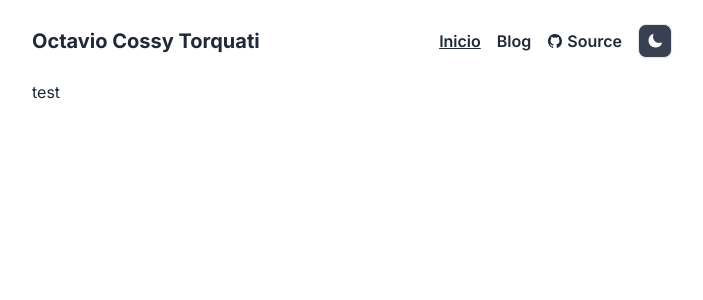
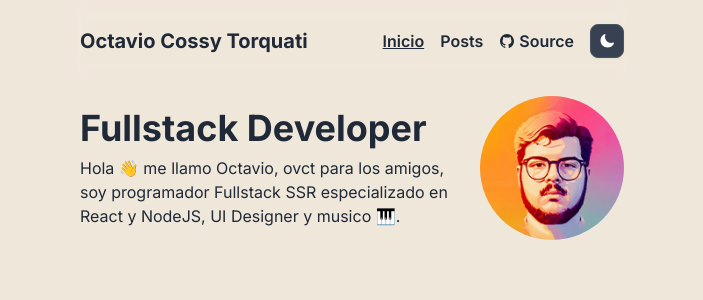
Before and after one commit to Octaviocossy/portfolio_2023, a Next.js app: page / in a window 1280 px wide. Shown: the top 300 px of the page, without its empty margins (288-991 px from the left). Built offline with nearby package versions, Linux system fonts and the light colour scheme.

Commit message:
🌈 design: adds presentation component

```diff
--- a/src/app/layout.tsx
+++ b/src/app/layout.tsx
@@ -18,7 +18,7 @@ export default function RootLayout({ children }: IProps) {
   return (
     <html lang="en">
       <body
-        className={`${inter.className} m-auto bg-white text-gray-800 dark:bg-gray-900 dark:text-white`}
+        className={`${inter.className} m-auto bg-[#f0e7db] text-gray-800 dark:bg-gray-900 dark:text-gray-200`}
       >
         <Navbar />
         {children}
--- a/src/app/blog/page.tsx
+++ b/src/app/posts/page.tsx
@@ -3,7 +3,7 @@ import { Container } from "@/ui";
 export default function Blog() {
   return (
     <Container>
-      <p>blog</p>
+      <p>posts</p>
     </Container>
   );
 }
--- /dev/null
+++ b/src/modules/assets/index.ts
@@ -0,0 +1 @@
+export { default as Prof_Picture } from "./ovct.jpg";
--- a/src/modules/models/routes.model.ts
+++ b/src/modules/models/routes.model.ts
@@ -1,4 +1,4 @@
 export enum ERoutes {
     HOME = '/',
-    BLOG = '/blog',
+    POSTS = '/posts',
 }
--- a/src/modules/pages/home/components/Presentation.component.tsx
+++ b/src/modules/pages/home/components/Presentation.component.tsx
@@ -1,7 +1,14 @@
+import { Prof_Picture } from "@/assets";
+import Image from "next/image";
+
 export const Presentation = () => {
   return (
-    <div>
-      <p>test</p>
-    </div>
+    <section className="flex items-center pt-[1rem] flex-col-reverse sm:flex-row">
+      <div className="flex-1 flex space-y-2 flex-col pr-[11px]">
+        <h1 className="font-bold text-3xl sm:text-4xl">Fullstack Developer</h1>
+        <p>Hola 👋 me llamo Octavio, ovct para los amigos, soy programador Fullstack SSR especializado en React y NodeJS, UI Designer y musico 🎹.</p>
+      </div>
+      <Image src={Prof_Picture} alt="Picture of the author" className="rounded-full w-48 mb-8 sm:mb-0 sm:w-36" />
+    </section>
   );
 };
--- a/src/modules/ui/display/Container.display.tsx
+++ b/src/modules/ui/display/Container.display.tsx
@@ -4,5 +4,5 @@ interface IProps {
 }
 
 export const Container: React.FC<IProps> = ({ children, className }) => {
-  return <div className={`px-4 pt-20 max-w-2xl m-auto ${className}`}>{children}</div>;
+  return <main className={`px-4 pt-20 max-w-xl m-auto flex flex-col space-y-14 ${className}`}>{children}</main>;
 };
--- a/src/modules/ui/interfaces/navbar/Navbar.interface.tsx
+++ b/src/modules/ui/interfaces/navbar/Navbar.interface.tsx
@@ -19,7 +19,7 @@ const Navbar = () => {
       href: ERoutes.HOME,
       isCurrent: pathname === ERoutes.HOME,
     },
-    { name: "Blog", href: ERoutes.BLOG, isCurrent: pathname === ERoutes.BLOG },
+    { name: "Posts", href: ERoutes.POSTS, isCurrent: pathname === ERoutes.POSTS },
     {
       target: "_blank",
       name: "Source",
@@ -42,7 +42,7 @@ const Navbar = () => {
 
   return (
     <header
-      className="px-4 max-w-2xl m-auto py-6 flex items-center space-x-4 fixed w-full top-0 left-0 right-0"
+      className="px-4 max-w-xl m-auto py-6 flex items-center space-x-4 fixed w-full top-0 left-0 right-0"
       style={{ backdropFilter: "blur(10px)" }}
     >
       <section className="flex items-center flex-1">
@@ -70,7 +70,7 @@ const Navbar = () => {
       <section className="flex">
         <Button
           onClick={handleTheme}
-          className="bg-gray-700 hover:bg-gray-800 dark:bg-yellow-500 dark:border-yellow-800 hover:dark:bg-yellow-600"
+          className="bg-gray-700 border-gray-600 hover:bg-gray-800 dark:bg-yellow-500 dark:border-yellow-400 hover:dark:bg-yellow-600"
         >
           {theme === "light" ? (
             <MoonIcon className="w-4 h-4 text-white" />
```
Also changed, not shown: src/modules/assets/ovct.jpg (added).
